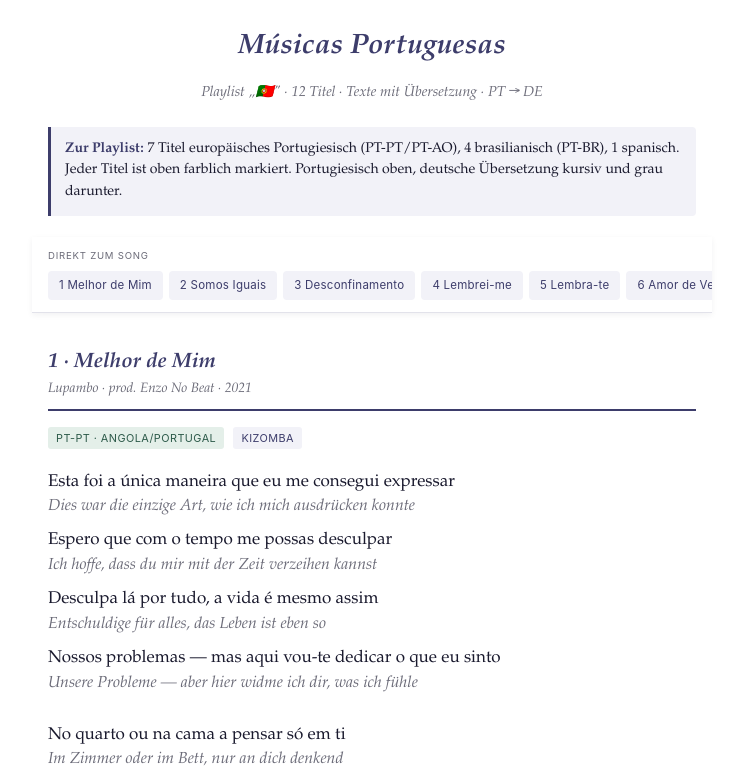
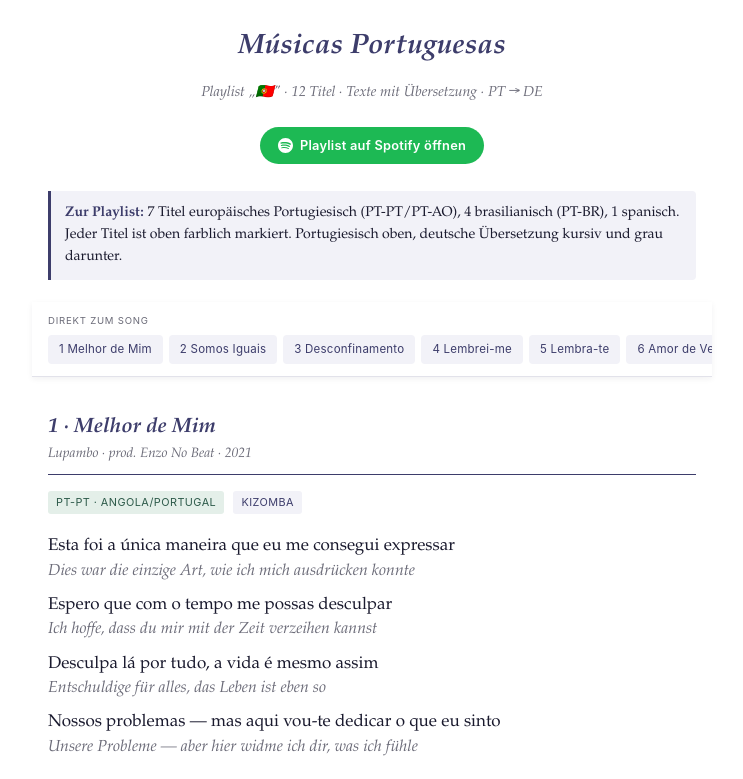
Before and after one commit to blauewelt/text, a plain HTML site: page musicas_pt_de.html in a window 1280 px wide. Shown: the top 779 px of the page, without its empty margins (268-1011 px from the left). Drawn offline with Linux system fonts and the light colour scheme.

Commit message:
Add Spotify playlist link

```diff
--- a/musicas_pt_de.html
+++ b/musicas_pt_de.html
@@ -41,9 +41,14 @@ table.overview tr:nth-child(even) td{background:var(--band)}
 .jumpnav a:last-child{margin-right:16px}
 .jumpnav a:active{background:var(--accent);color:#fff}
 .jumpnav-label{font-family:-apple-system,BlinkMacSystemFont,'Segoe UI',sans-serif;font-size:.6rem;letter-spacing:.08em;text-transform:uppercase;color:var(--de);display:block;margin-bottom:7px}
+.plink{text-align:center;margin:0 0 1.6em}
+.plink a{display:inline-block;font-family:-apple-system,BlinkMacSystemFont,'Segoe UI',sans-serif;font-size:.8rem;letter-spacing:.02em;padding:9px 18px;border-radius:20px;background:#1DB954;color:#fff;text-decoration:none;font-weight:600}
+.plink a:active{background:#189945}
+.plink svg{vertical-align:-3px;margin-right:7px}
 </style></head><body>
 <h1>Músicas Portuguesas</h1>
 <p class="sub">Playlist „🇵🇹" · 12 Titel · Texte mit Übersetzung · PT → DE</p>
+<p class="plink"><a href="https://open.spotify.com/playlist/5PEdgNxclTdOf0nZyz1kkb" target="_blank" rel="noopener"><svg width="15" height="15" viewBox="0 0 24 24" fill="#fff" aria-hidden="true"><path d="M12 0C5.4 0 0 5.4 0 12s5.4 12 12 12 12-5.4 12-12S18.66 0 12 0zm5.52 17.34c-.24.36-.66.48-1.02.24-2.82-1.74-6.36-2.1-10.56-1.14-.42.12-.78-.18-.9-.54-.12-.42.18-.78.54-.9 4.56-1.02 8.52-.6 11.64 1.32.42.18.48.66.3 1.02zm1.44-3.3c-.3.42-.84.6-1.26.3-3.24-1.98-8.16-2.58-11.94-1.38-.48.12-1.02-.12-1.14-.6-.12-.48.12-1.02.6-1.14 4.38-1.32 9.78-.66 13.5 1.62.36.18.54.78.24 1.2zm.12-3.36C15.24 8.4 8.82 8.16 5.16 9.3c-.6.18-1.2-.18-1.38-.72-.18-.6.18-1.2.72-1.38 4.26-1.26 11.28-1.02 15.72 1.62.54.3.72 1.02.42 1.56-.3.42-1.02.6-1.56.3z"/></svg>Playlist auf Spotify öffnen</a></p>
 <div class="note"><strong>Zur Playlist:</strong> 7 Titel europäisches Portugiesisch (PT-PT/PT-AO), 4 brasilianisch (PT-BR), 1 spanisch. Jeder Titel ist oben farblich markiert. Portugiesisch oben, deutsche Übersetzung kursiv und grau darunter.</div>
 
 <nav class="jumpnav"><span class="jumpnav-label">Direkt zum Song</span><a href="#s1">1 Melhor de Mim</a><a href="#s2">2 Somos Iguais</a><a href="#s3">3 Desconfinamento</a><a href="#s4">4 Lembrei-me</a><a href="#s5">5 Lembra-te</a><a href="#s6">6 Amor de Verdade</a><a href="#s7">7 Demónio da Tarraxinha</a><a href="#s8">8 Agora é Tudo Meu</a><a href="#s9">9 Simplesmente Ela</a><a href="#s10">10 Trava na Pose…</a><a href="#s11">11 Feliz Cumpleaños</a><a href="#s12">12 Jajão</a></nav>
```
